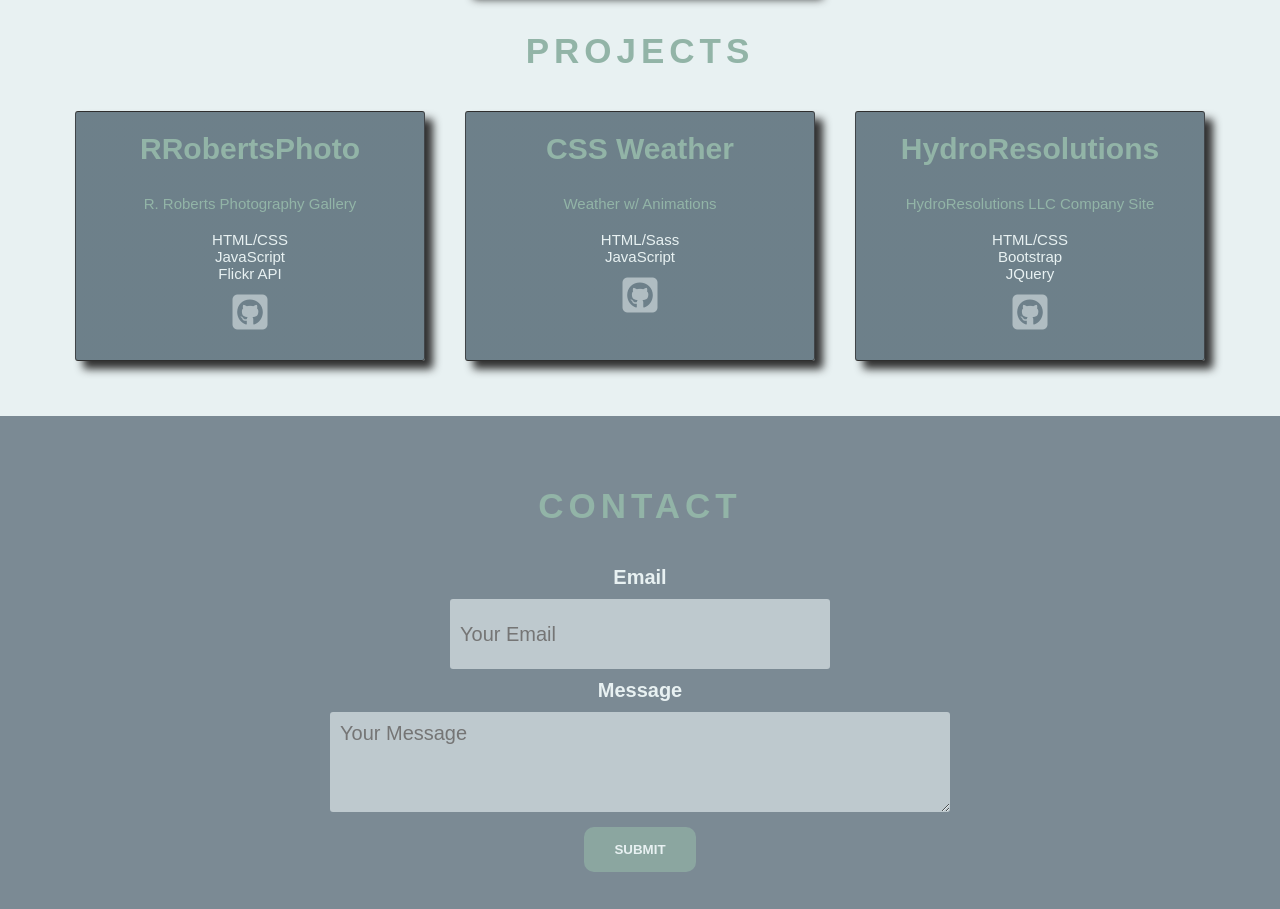
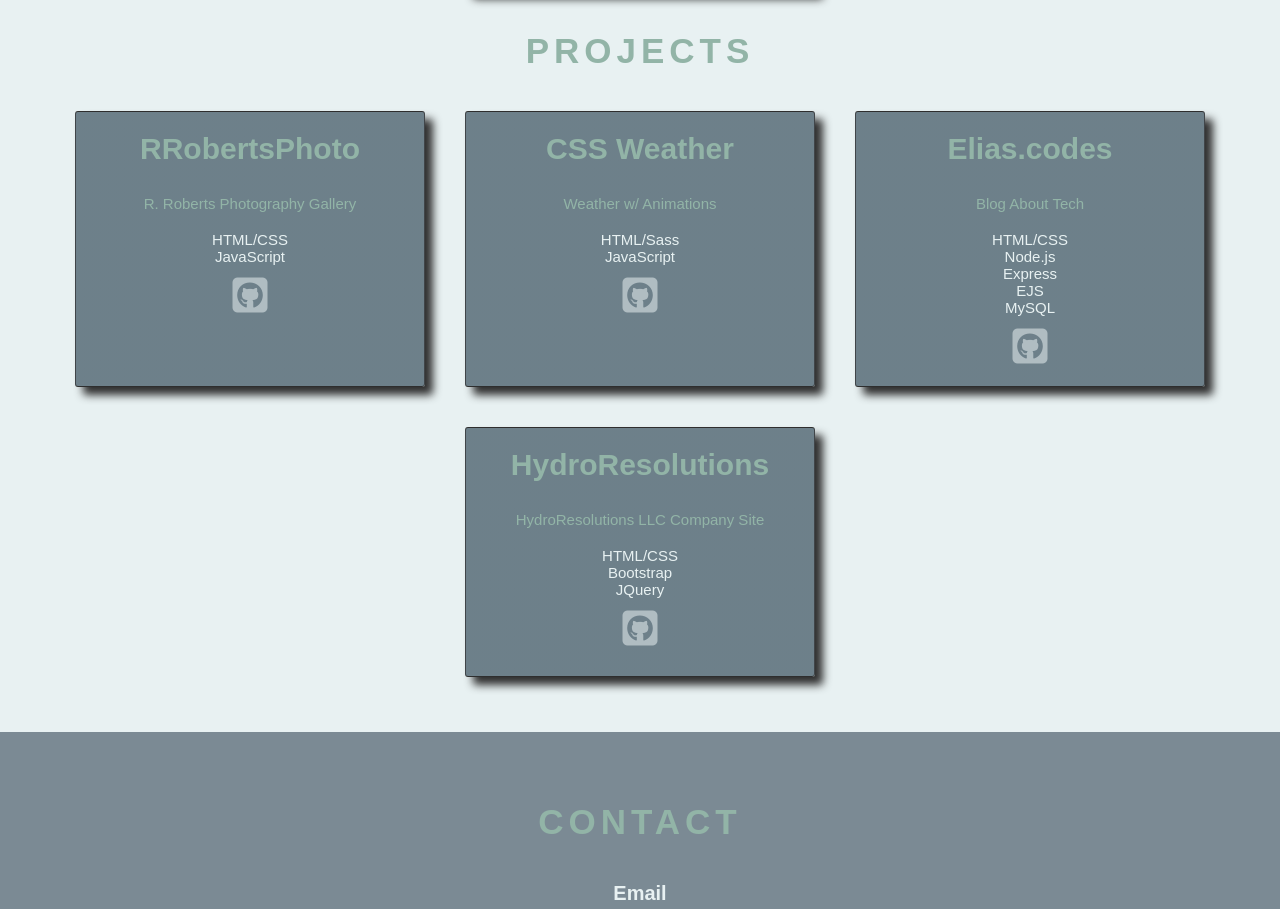
Before and after one commit to erobertsdev/erobertsdev, a plain HTML site: page home/index.html in a window 1280 px wide. Shown: the part 1614-2523 px from the top of the page. Drawn offline with Linux system fonts and the light colour scheme; a web font is replaced by a local one.

Commit message:
removed flickr from list

```diff
--- a/home/index.html
+++ b/home/index.html
@@ -5,7 +5,7 @@
     <link rel="icon" href="./images/favicon.png">
     <meta charset="UTF-8">
     <meta name="description" content="Elias Roberts - Professional Web and Application Development.">
-    <meta name="keywords" content="HTML,CSS,JavaScript,React,SQL,Python,Web,Development,Sass,PHP,Node">
+    <meta name="keywords" content="HTML,CSS,JavaScript,React,SQL,Python,Web,Development,Sass,PHP,Node,Elias,Roberts">
     <meta name="author" content="Elias Roberts">
     <meta name="viewport" content="width=device-width, initial-scale=1.0">
     <meta http-equiv="X-UA-Compatible" content="ie=edge">
@@ -90,7 +90,6 @@
                 <ul class="card-list">
                     <li>HTML/CSS</li>
                     <li>JavaScript</li>
-                    <li>Flickr API</li>
                     <a href="https://github.com/erobertsdev/rrobertsphoto"><li><i class="fab fa-github-square ico"></i></li></a>
                 </ul>
             </div>
@@ -104,6 +103,18 @@
                 </ul>
             </div>
             <div class="card project-3">
+                <a href="https://elias.codes" target="_blank" class="project-link"><h3>Elias.codes</h3>
+                <p class="card-p">Blog About Tech</p></a>
+                <ul class="card-list">
+                    <li>HTML/CSS</li>
+                    <li>Node.js</li>
+                    <li>Express</li>
+                    <li>EJS</li>
+                    <li>MySQL</li>
+                    <a href="https://github.com/erobertsdev/elias-codes"><li><i class="fab fa-github-square ico"></i></li></a>
+                </ul>
+            </div>
+            <div class="card project-4">
                 <a href="https://hydroresolutions.com" target="_blank" class="project-link"><h3>HydroResolutions</h3>
                 <p class="card-p">HydroResolutions LLC Company Site</p></a>
                 <ul class="card-list">
--- a/home/styles/style.css
+++ b/home/styles/style.css
@@ -255,6 +255,10 @@ h3 {
 	justify-content: center;
 }
 
+.project-4 {
+	grid-column-start: 2;
+}
+
 .info-icon {
 	font-size: 6rem;
 	padding-bottom: 10px;
@@ -480,6 +484,9 @@ footer {
 		top: 9rem;
 		right: 8rem;
 	}
+	.project-4 {
+		grid-column-start: auto;
+	}
 }
 
 @media screen and (orientation: landscape) and (max-device-height: 640px) {
```
